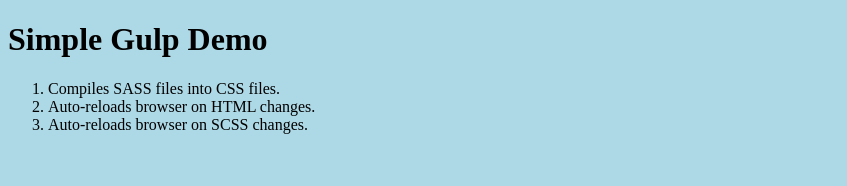
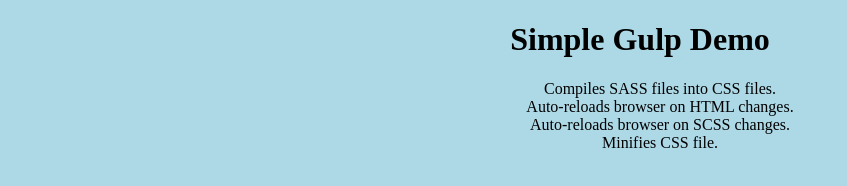
Before and after one commit to kjh311/gulp-tutorial2, a website: page index.html in a window 1280 px wide. Shown: the whole page, without its empty margins (0-847 px from the left). Drawn offline with Linux system fonts and the light colour scheme.

Commit message:
minifies CSS file

```diff
--- a/gulpfile.js
+++ b/gulpfile.js
@@ -8,10 +8,12 @@
 var sass          = require('gulp-ruby-sass');
 var browserSync   = require('browser-sync').create();
 var reload        = browserSync.reload;
+var cleanCSS      = require('gulp-clean-css');
 
 gulp.task('sass', function(){
     sass('scss/styles.scss')
         .on('error', sass.logError)
+        .pipe(cleanCSS({compatibility: 'ie8'}))
         .pipe(gulp.dest('css'))
         // injects changes into browser when change of scss:
         .pipe(browserSync.stream({match: '**/*.css'}));
--- a/index.html
+++ b/index.html
@@ -8,10 +8,12 @@
 </head>
 <body>
     <h1>Simple Gulp Demo</h1>
-    <ol>
+    <ul>
       <li>Compiles SASS files into CSS files.</li>
       <li>Auto-reloads browser on HTML changes.</li>
       <li>Auto-reloads browser on SCSS changes.</li>
-    </ol>
+      <li>Minifies CSS file.</li>
+    </ul>
+    <!-- <h2>Helllooooo Baaaaaby!</h2> -->
 </body>
 </html>
--- a/package.json
+++ b/package.json
@@ -11,5 +11,7 @@
   "devDependencies": {
     "browser-sync": "^2.14.3",
     "gulp": "^3.9.1",
-    "gulp-ruby-sass": "^2.1.0"  }
+    "gulp-clean-css": "^2.0.12",
+    "gulp-ruby-sass": "^2.1.0"
+  }
 }
--- a/scss/styles.scss
+++ b/scss/styles.scss
@@ -1,3 +1,7 @@
 body{
   background-color: lightblue;
+  text-align: center;
 }
+li{
+  list-style-type: none;
+}
```
Also changed, not shown: README.md, css/styles.css.
